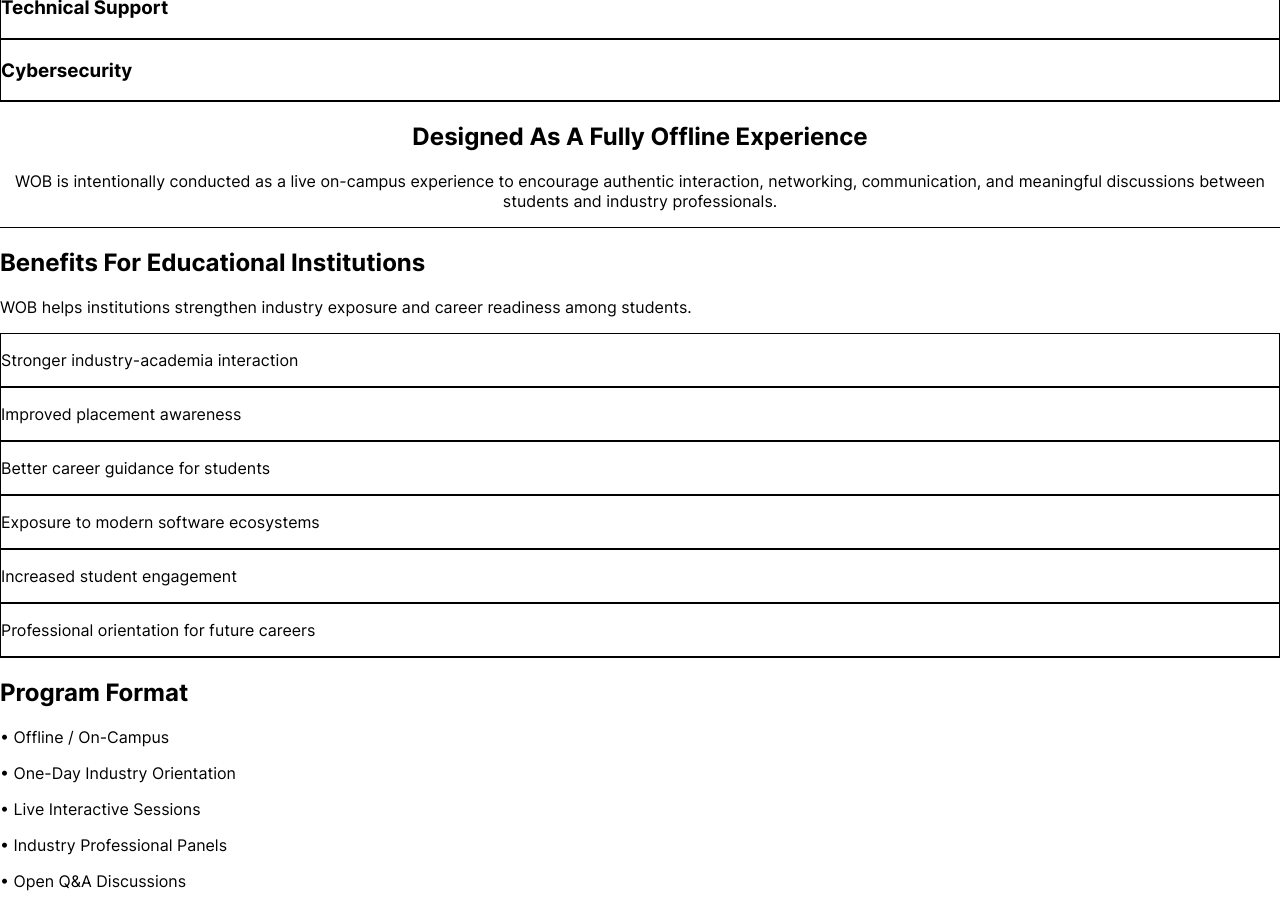
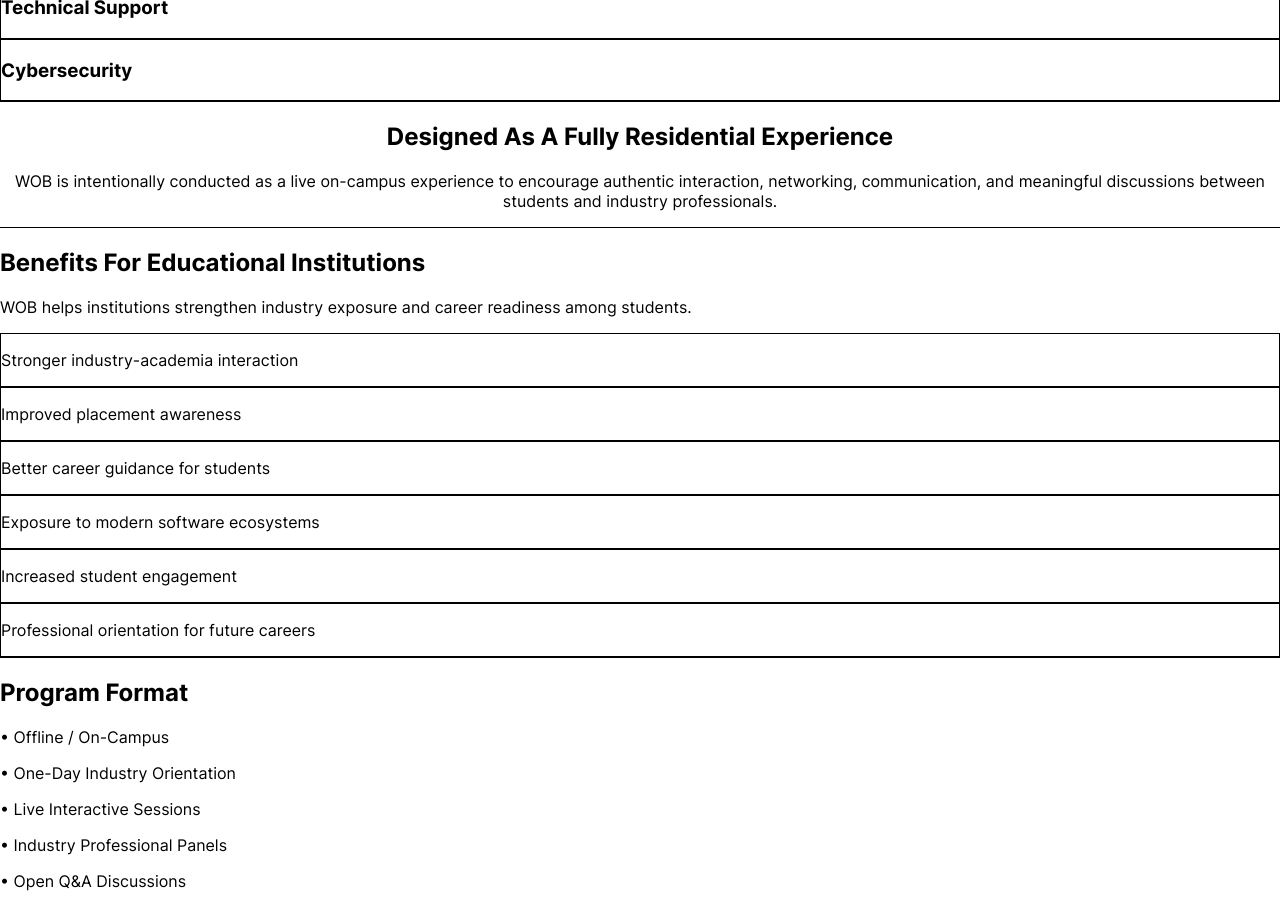
Before and after one commit to linuxmidhun/msmprofile, a Next.js app: page /w-o-b in a window 1280 px wide. Shown: the part 1880-2789 px from the top of the page. Built offline with nearby package versions, Linux system fonts and the light colour scheme.

Commit message:
Update w-o-b.tsx vocab change

```diff
--- a/pages/w-o-b.tsx
+++ b/pages/w-o-b.tsx
@@ -170,7 +170,7 @@ const WOBPage: NextPage = () => {
         <section className="border-b border-black/10">
           <div className="max-w-5xl mx-auto px-6 py-24 text-center">
             <h2 className="text-4xl md:text-6xl font-bold mb-10">
-              Designed As A Fully Offline Experience
+              Designed As A Fully Residential Experience
             </h2>
 
             <p className="text-xl text-black/70 leading-relaxed">
```
